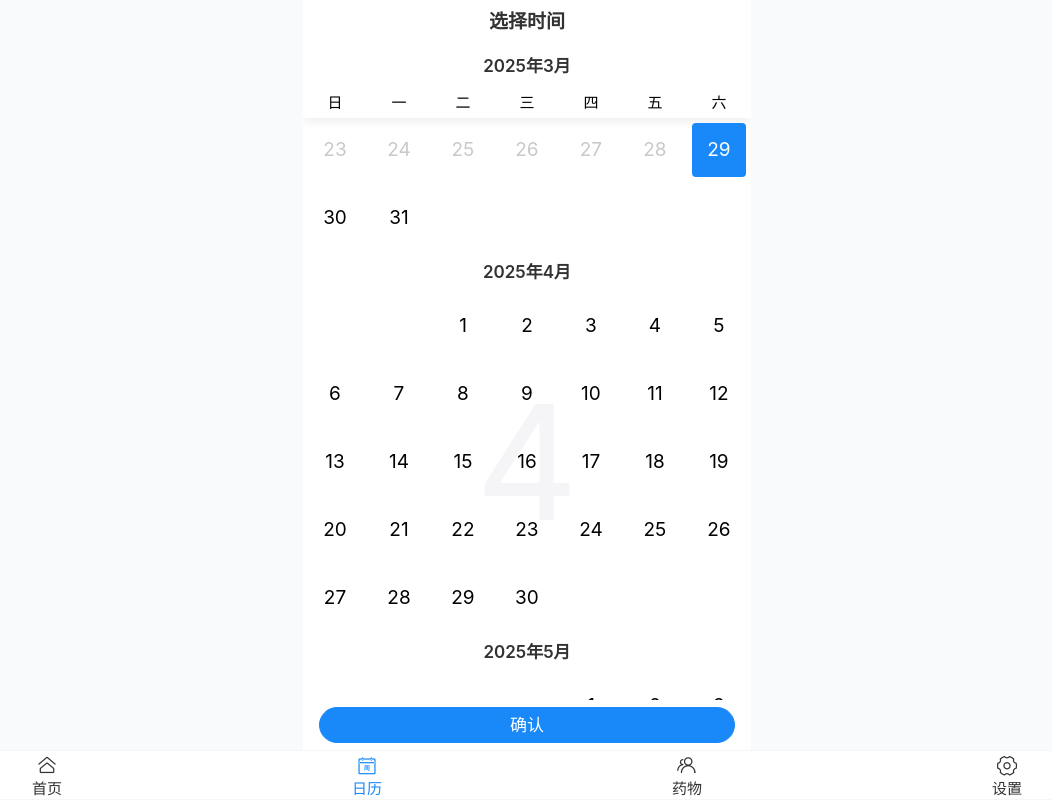
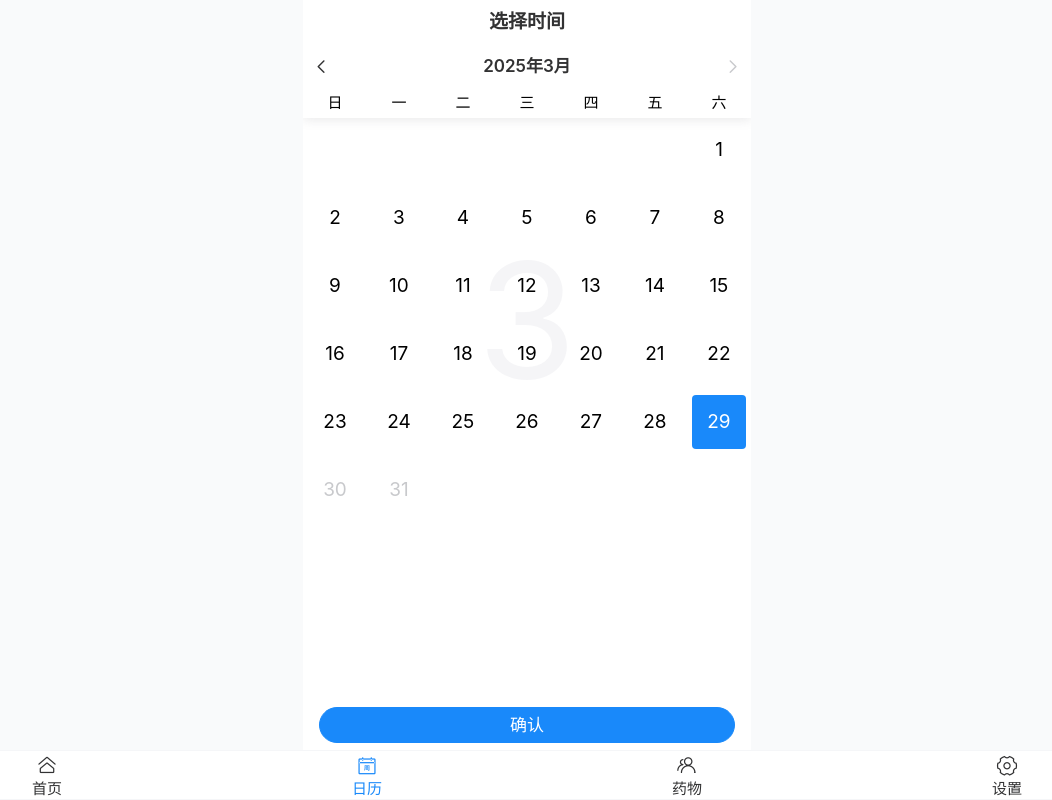
Before and after one commit to HHsomeHand/pwa-corn-log, a Vue app: page /cal in a window 1280 px wide. Shown: the whole page, without its empty margins (113-1165 px from the left). Built offline with nearby package versions, Linux system fonts and the light colour scheme.

Commit message:
feat: 添加了日历跳转功能
- vant 的日历不够强大, 如果想过滤掉一些日期, 是没有相关接口的
- vant 的日历, 无法通过 async 函数来设置日期内容

```diff
--- a/dev-dist/sw.js
+++ b/dev-dist/sw.js
@@ -82,7 +82,7 @@ define(['./workbox-86c9b217'], (function (workbox) { 'use strict';
     "revision": "3ca0b8505b4bec776b69afdba2768812"
   }, {
     "url": "index.html",
-    "revision": "0.lurs8rm1v7g"
+    "revision": "0.u38hqb6krpo"
   }], {});
   workbox.cleanupOutdatedCaches();
   workbox.registerRoute(new workbox.NavigationRoute(workbox.createHandlerBoundToURL("index.html"), {
--- a/src/App.vue
+++ b/src/App.vue
@@ -1,7 +1,4 @@
 <script setup>
-import {cornMitt} from "@/utils/mitt.js";
-
-
 </script>
 
 <template>
--- a/src/assets/main.css
+++ b/src/assets/main.css
@@ -16,6 +16,10 @@
     .popup-btn {
         @apply !mx-2;
     }
+
+    .corn-view {
+        @apply overflow-y-scroll grow;
+    }
 }
 
 /* 阻止下拉刷新 */
--- /dev/null
+++ b/src/const/mittEvent.js
@@ -0,0 +1 @@
+export const EVENT_SCROLL_TO = 'index-scroll-to';
--- /dev/null
+++ b/src/const/route.js
@@ -0,0 +1,3 @@
+export const ROUTE_INDEX = '/';
+
+export const ROUTE_CALENDAR = '/cal';
--- a/src/router/index.js
+++ b/src/router/index.js
@@ -2,14 +2,15 @@ import { createWebHistory, createRouter } from 'vue-router'
 
 import IndexView from '@/view/IndexView/IndexView.vue'
 import CalendarView from "@/view/CalendarView/CalendarView.vue";
+import {ROUTE_CALENDAR, ROUTE_INDEX} from "@/const/route.js";
 
 const routes = [
     {
-        path: '/',
+        path: ROUTE_INDEX,
         component: IndexView
     },
     {
-        path: '/cal',
+        path: ROUTE_CALENDAR,
         component: CalendarView
     }
 ]
--- a/src/utils/date.js
+++ b/src/utils/date.js
@@ -51,3 +51,7 @@ export function isSameDay(d1, d2) {
         d1.getDate() === d2.getDate()
     );
 }
+
+export function isInvalidDate(date) {
+    return isNaN(date.getTime());
+}
--- a/src/utils/mitt.js
+++ b/src/utils/mitt.js
@@ -1,3 +1,5 @@
 import mitt from "mitt";
 
-export const cornMitt = mitt();
+const cornMitt = mitt();
+
+export default cornMitt;
--- a/src/view/CalendarView/CalendarView.vue
+++ b/src/view/CalendarView/CalendarView.vue
@@ -1,16 +1,30 @@
 <script setup>
 
+
+import {EVENT_SCROLL_TO} from "@/const/mittEvent.js";
+import {useRouter} from "vue-router";
+import {ROUTE_INDEX} from "@/const/route.js";
+import cornMitt from "@/utils/mitt.js";
+
+const router = useRouter();
+
 function onConfirm(date) {
-  console.log(date);
+  router.push({
+    path: ROUTE_INDEX,
+    query: { timestamp: date.getTime() }
+  });
 }
 </script>
 
 <template>
-  <div class="calendar-view overflow-y-scroll">
+  <div class="calendar-view corn-view">
     <van-calendar
         @confirm="onConfirm"
         :poppable="false"
         title="选择时间"
+        :min-date="new Date(0)"
+        :max-date="new Date()"
+        switch-mode="month"
     />
   </div>
 </template>
--- a/src/view/IndexView/IndexView.vue
+++ b/src/view/IndexView/IndexView.vue
@@ -2,9 +2,14 @@
 import CornFloatingBubble from "@/components/CornFloatingBubble.vue";
 import CornPowerfulList from "@/components/CornPowerfulList/CornPowerfulList.vue";
 import {useLogStore} from "@/store/logs.store.js";
-import {cornMitt} from "@/utils/mitt.js";
+
 import {showDatePickerDialog} from "@/dialog/CornDatePickerDialog/utils.js";
 import {showLogFormPopup} from "@/components/CornLogFormPopup/utils.js";
+import {EVENT_SCROLL_TO} from "@/const/mittEvent.js";
+import cornMitt from "@/utils/mitt.js";
+import {onMounted} from "vue";
+import {useRoute, useRouter} from "vue-router";
+import {isInvalidDate} from "@/utils/index.js";
 
 
 const indexViewRef = ref(null);
@@ -43,15 +48,47 @@ const actions = ref([
   { name: '选项三' },
 ]);
 
+function scrollToDate(date) {
+  if (!listRef.value) return;
+  if (isInvalidDate(date)) {
+    throw new Error("错误的日期");
+  }
+
+  listRef.value.scrollToDate(date);
+}
+
 function onDialogConfirm(selectDate) {
-  if (!listRef.value) return;
-
-  listRef.value.scrollToDate(selectDate);
+  scrollToDate(selectDate);
 }
 
 function onClickRight(event) {
   showActionSheet.value = true;
 }
+
+const router = useRouter();
+const route = useRoute();
+
+onMounted(() => {
+  const route = useRoute();
+
+  const timestamp = Number(route.query.timestamp);
+
+  if (timestamp) {
+    scrollToDate(new Date(timestamp));
+  }
+
+  clearQueryParams();
+})
+
+const clearQueryParams = () => {
+  // 使用 router.push 清除 query 参数
+  router.replace({
+    path: route.path,
+    query: {}
+  });
+}
+
+
 </script>
 
 <template>
@@ -68,7 +105,7 @@ function onClickRight(event) {
     </van-nav-bar>
   </teleport>
 
-  <div class="index-view overflow-y-scroll grow" ref="indexViewRef">
+  <div class="index-view corn-view" ref="indexViewRef">
     <corn-powerful-list ref="listRef"/>
     <corn-floating-bubble @click="onClick" :size="65" :gap-y="12" :container="indexViewRef"/>
 
```
